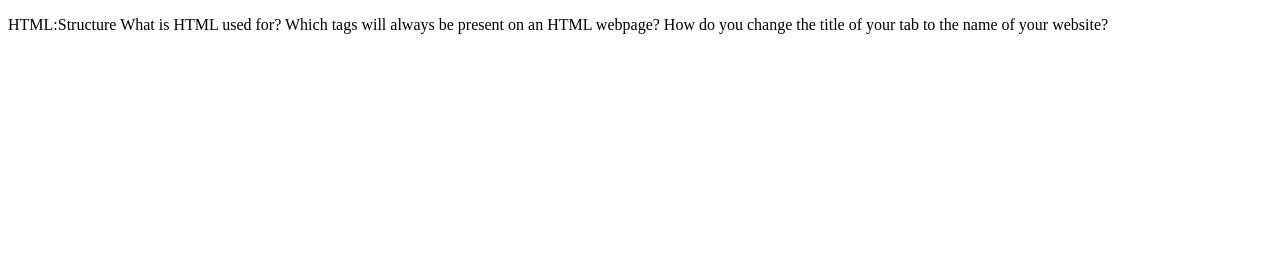
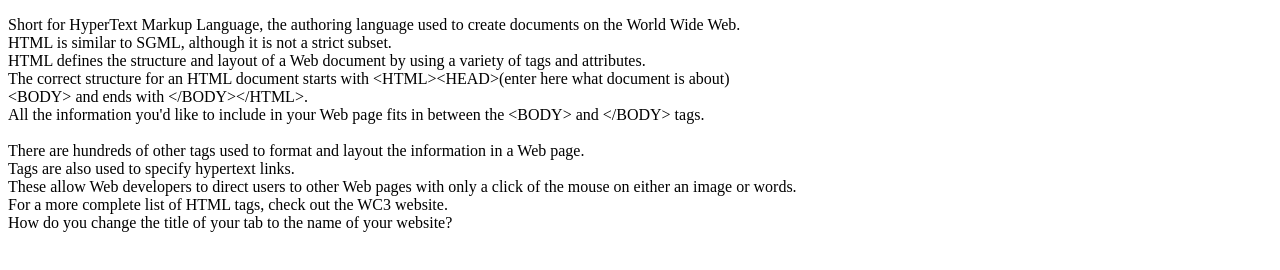
Before and after one commit to riannevanson/merifa, a plain HTML site: page 1HTML-structure.html in a window 1280 px wide. Drawn offline with Linux system fonts and the light colour scheme.

Commit message:
text in HTML structure

```diff
--- a/1HTML-structure.html
+++ b/1HTML-structure.html
@@ -2,7 +2,8 @@
 <html lang="en" dir="ltr">
   <head>
     <meta charset="utf-8">
-    <title></title>
+    <title>Merifa</title>
+    <link href="styles/stylesheet.css" rel="stylesheet" type="text/css">
   </head>
   <body>
     <header>
@@ -11,10 +12,18 @@
     <article>
 
 <p class="bulletpoints">
-  HTML:Structure
-What is HTML used for?
-Which tags will always be present on an HTML webpage?
-How do you change the title of your tab to the name of your website?
+  Short for HyperText Markup Language, the authoring language used to create documents on the World Wide Web.<br>
+  HTML is similar to SGML, although it is not a strict subset.<br>
+  HTML defines the structure and layout of a Web document by using a variety of tags and attributes.<br>
+  The correct structure for an HTML document starts with &ltHTML&gt&ltHEAD&gt(enter here what document is about)<br>
+  &ltBODY&gt and ends with &lt/BODY&gt&lt/HTML&gt. <br>
+  All the information you'd like to include in your Web page fits in between the &ltBODY&gt and &lt/BODY&gt tags.<br>
+<br>
+There are hundreds of other tags used to format and layout the information in a Web page. <br>
+Tags are also used to specify hypertext links. <br>
+These allow Web developers to direct users to other Web pages with only a click of the mouse on either an image or words. <br>
+For a more complete list of HTML tags, check out the WC3 website.<br>
+How do you change the title of your tab to the name of your website?<br>
 </p>
 
 
```
